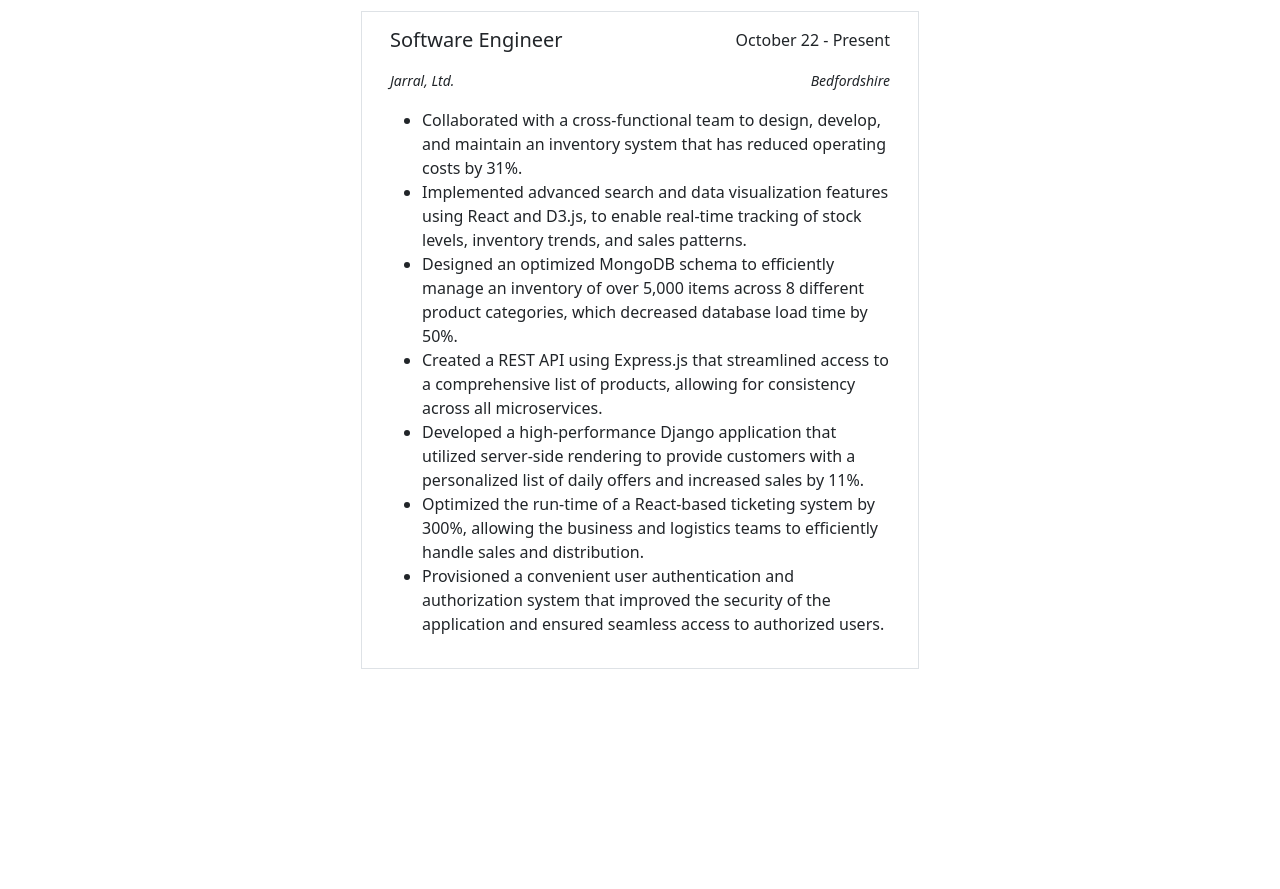
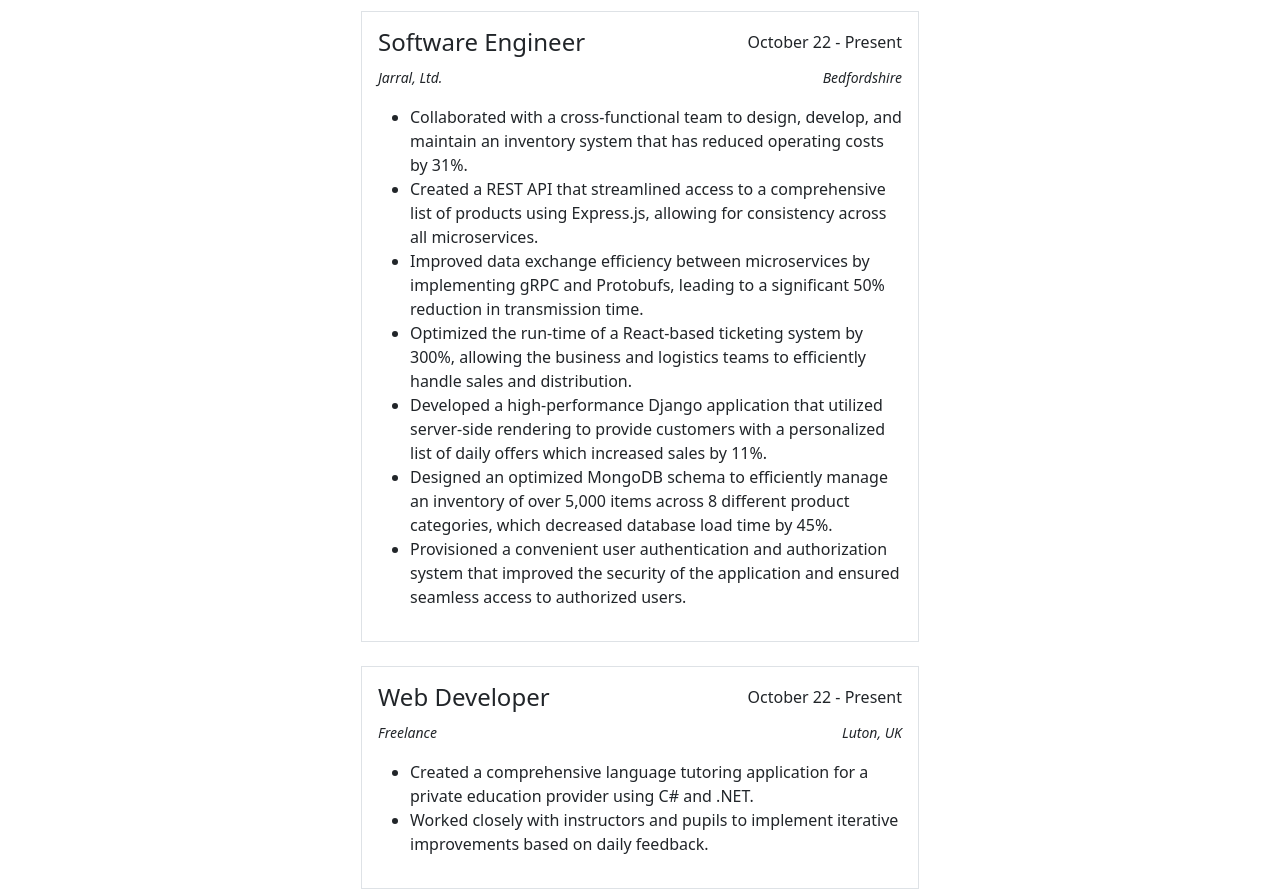
Before and after one commit to iuhmirza/portfolio-page, a plain HTML site: page experience.html in a window 1280 px wide. Shown: the part 131-1020 px from the top of the page. Before the commit the page ends 800 px from the top, so only its background shows below. Drawn offline with nearby package versions, Linux system fonts and the light colour scheme.

Commit message:
Update experience

```diff
--- a/experience.html
+++ b/experience.html
@@ -60,11 +60,11 @@
     </div>
     <div id="experience" class="container d-flex flex-column justify-content-center align-items-center">
       <h1 class="text-center my-3">experience</h1>
-      <div class="col-md-6 gray border p-3">
-        <div class="container">
-          <div class="d-flex justify-content-between">
-            <p class="h5">Software Engineer</p>
-            <p class="">October 22 - Present</p>
+      <div class="col-md-6 gray border mb-4">
+        <div class="container p-3">
+          <div class="d-flex justify-content-between align-items-center">
+            <p class="h4">Software Engineer</p>
+            <p class="h6">October 22 - Present</p>
           </div>
           <div class="d-flex justify-content-between">
             <p><small><em>Jarral, Ltd.</em></small></p>
@@ -72,12 +72,27 @@
           </div>
           <ul>
             <li>Collaborated with a cross-functional team to design, develop, and maintain an inventory system that has reduced operating costs by 31%.</li>
-            <li>Implemented advanced search and data visualization features using React and D3.js, to enable real-time tracking of stock levels, inventory trends, and sales patterns.</li>
-            <li>Designed an optimized MongoDB schema to efficiently manage an inventory of over 5,000 items across 8 different product categories, which decreased database load time by 50%.</li>
-            <li>Created a REST API using Express.js that streamlined access to a comprehensive list of products, allowing for consistency across all microservices.</li>
-            <li>Developed a high-performance Django application that utilized server-side rendering to provide customers with a personalized list of daily offers and increased sales by 11%.</li>
+            <li>Created a REST API that streamlined access to a comprehensive list of products using Express.js, allowing for consistency across all microservices.</li>
+            <li>Improved data exchange efficiency between microservices by implementing gRPC and Protobufs, leading to a significant 50% reduction in transmission time.</li>
             <li>Optimized the run-time of a React-based ticketing system by 300%, allowing the business and logistics teams to efficiently handle sales and distribution.</li>
-            <li>Provisioned a convenient user authentication and authorization system that improved the security of the application and ensured seamless access to authorized users.</li>
+            <li>Developed a high-performance Django application that utilized server-side rendering to provide customers with a personalized list of daily offers which increased sales by 11%.</li>
+            <li>Designed an optimized MongoDB schema to efficiently manage an inventory of over 5,000 items across 8 different product categories, which decreased database load time by 45%.</li>
+            <li>Provisioned a convenient user authentication and authorization system that improved the security of the application and ensured seamless access to authorized users.</li></ul>
+        </div>
+      </div>
+      <div class="col-md-6 gray border">
+        <div class="container p-3">
+          <div class="d-flex justify-content-between align-items-center">
+            <p class="h4">Web Developer</p>
+            <p class="h6">October 22 - Present</p>
+          </div>
+          <div class="d-flex justify-content-between">
+            <p><small><em>Freelance</em></small></p>
+            <p><small><em>Luton, UK</em></small></p>
+          </div>
+          <ul>
+            <li>Created a comprehensive language tutoring application for a private education provider using C# and .NET.</li>
+            <li>Worked closely with instructors and pupils to implement iterative improvements based on daily feedback.</li>
           </ul>
         </div>
       </div>
```
